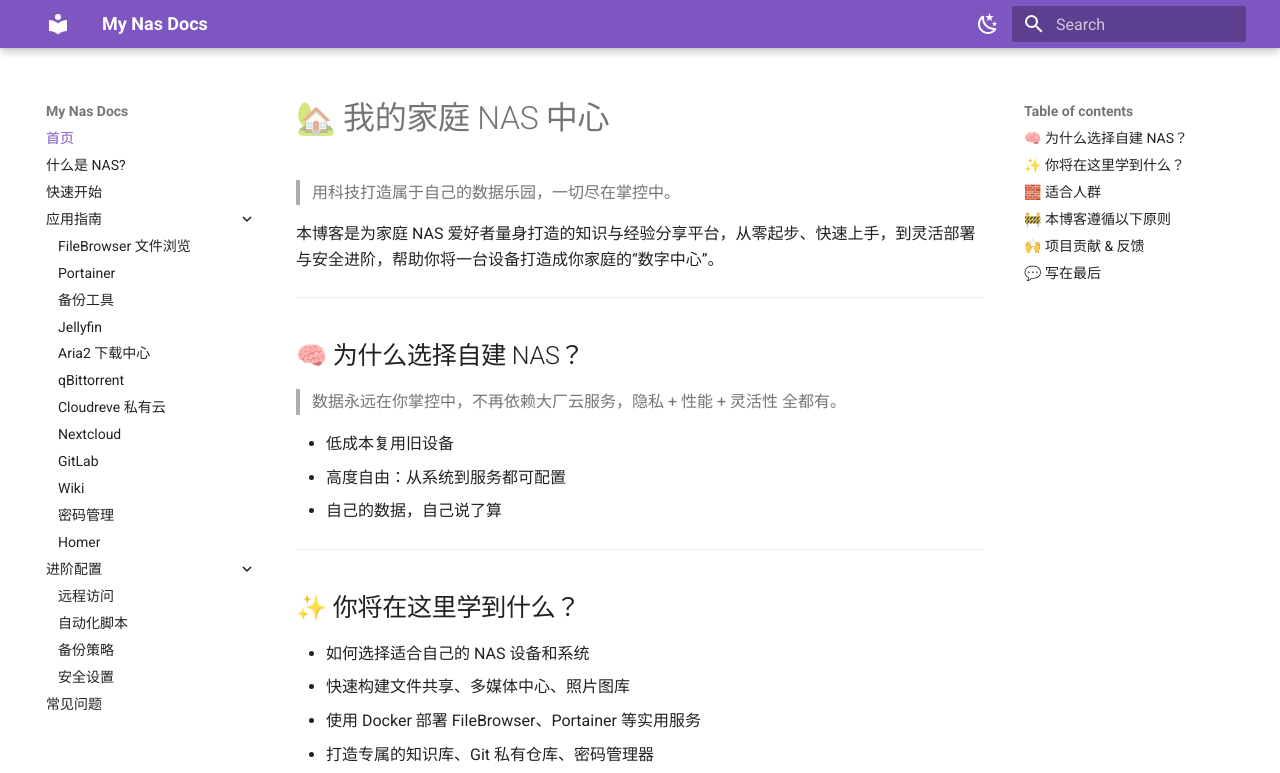
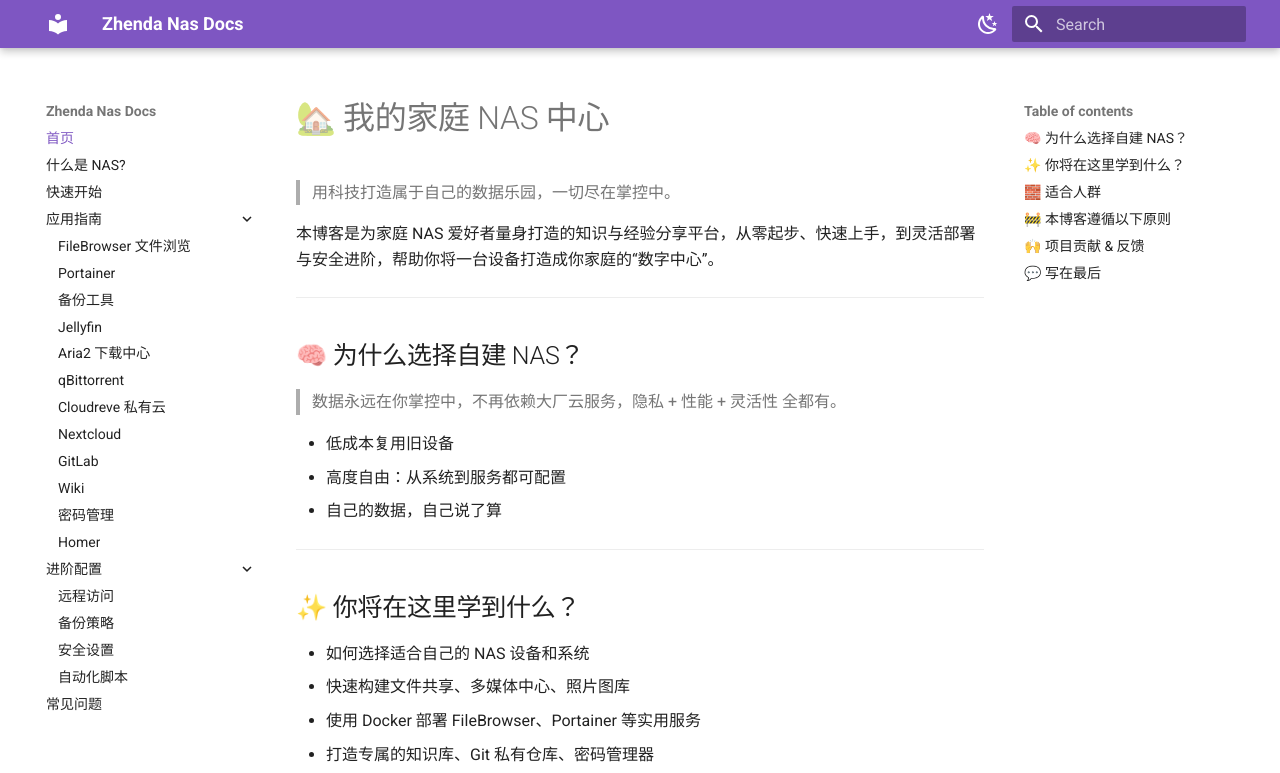
Before and after one commit to zhenda-hub/my-docker-files, an MkDocs documentation site: the page built from docs/index.md, in a window 1280 px wide. Shown: the top 773 px of the page. Built offline with MkDocs 1.6.1 and Material for MkDocs 9.7.7, drawn with Linux system fonts in a browser that asks for light colours.

```diff
--- a/mkdocs.yml
+++ b/mkdocs.yml
@@ -1,4 +1,4 @@
-site_name: My Nas Docs
+site_name: Zhenda Nas Docs
 
 nav:
   - 首页: index.md
@@ -41,9 +41,10 @@ nav:
     - Homer: applications/homer.md
   - 进阶配置:
     - 远程访问: advanced/remote.md
+    - 备份策略: advanced/backup-strategies.md
+    # - 备份策略test: advanced/backup-test.md
+    - 安全设置: advanced/security.md
     - 自动化脚本: advanced/automation-scripts.md
-    - 备份策略: advanced/backup-strategies.md
-    - 安全设置: advanced/security.md
   #   - VPN设置: advanced/vpn-setup.md
   #   - SSL证书: advanced/ssl-certificates.md
   - 常见问题: troubleshooting.md
```
Also changed, not shown: docs/advanced/backup-test.md (added, +3 -0 lines).
